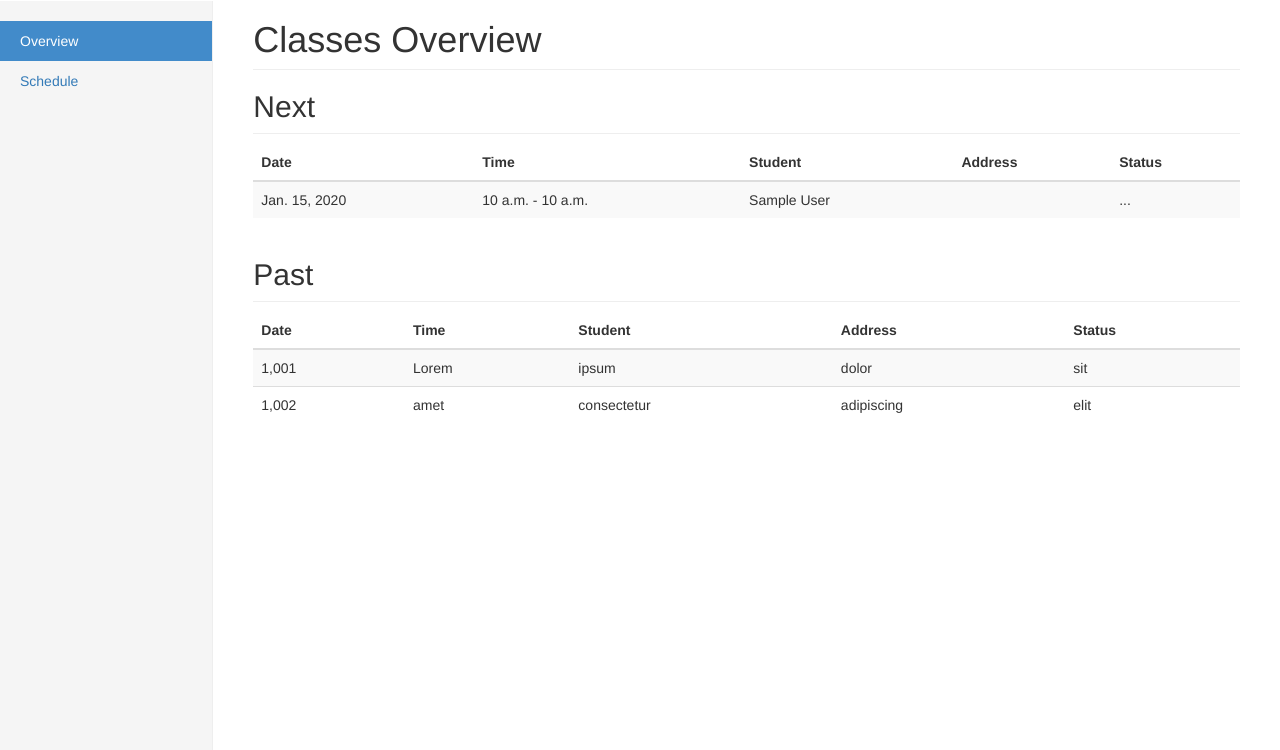
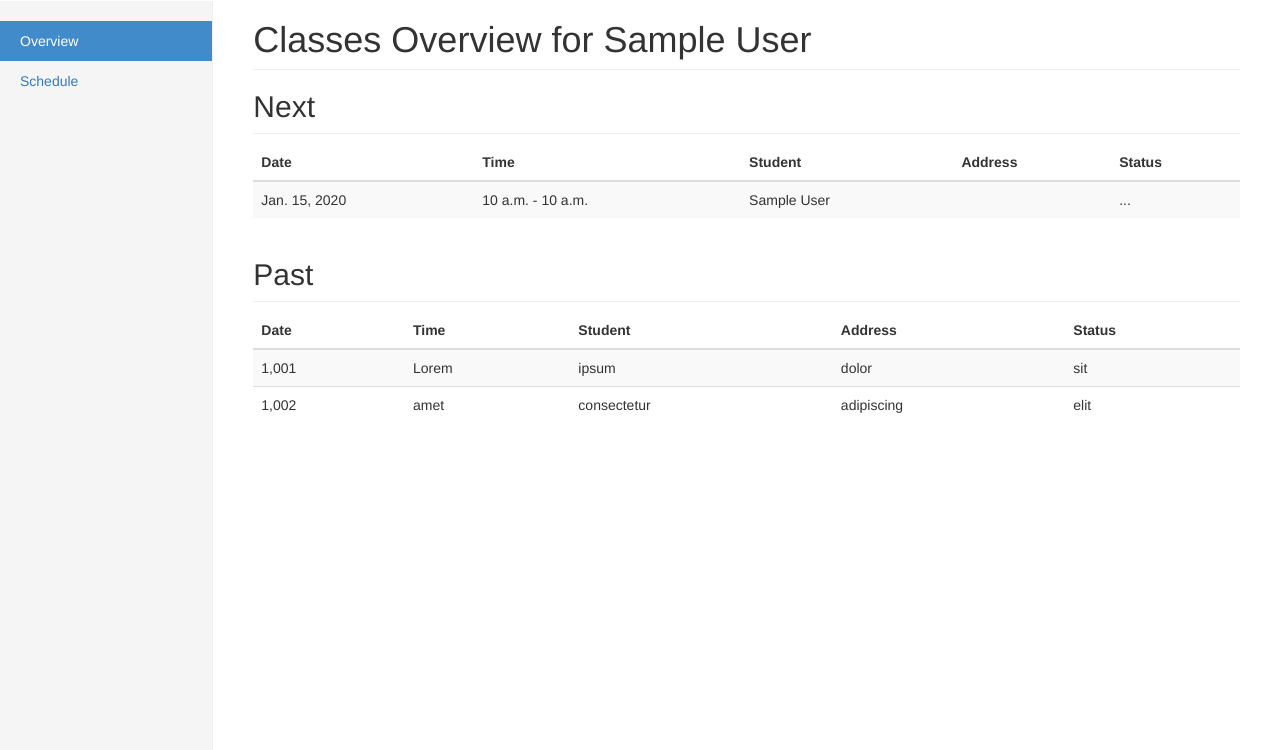
Before and after one commit to thalespaiva/koumparos, a Django app: page /teacher/1/overview in a window 1280 px wide. Shown: the part 50-800 px from the top of the page. Run offline with Django 3.2, Linux system fonts and the light colour scheme; tables that the repository leaves empty hold one stand-in row (values such as "Sample post"); some libraries are stand-ins or nearby versions.

Commit message:
Classes overview template.

```diff
--- a/koumparos/templates/teacher/overview.html
+++ b/koumparos/templates/teacher/overview.html
@@ -5,7 +5,7 @@
 {% endblock %}
 
 {% block content %}
-  <h1 class="page-header">Classes Overview</h1>
+  <h1 class="page-header">Classes Overview for {{ teacher.name }}</h1>
 
   <h2 class="sub-header">Next</h2>
   <div class="table-responsive">
```
